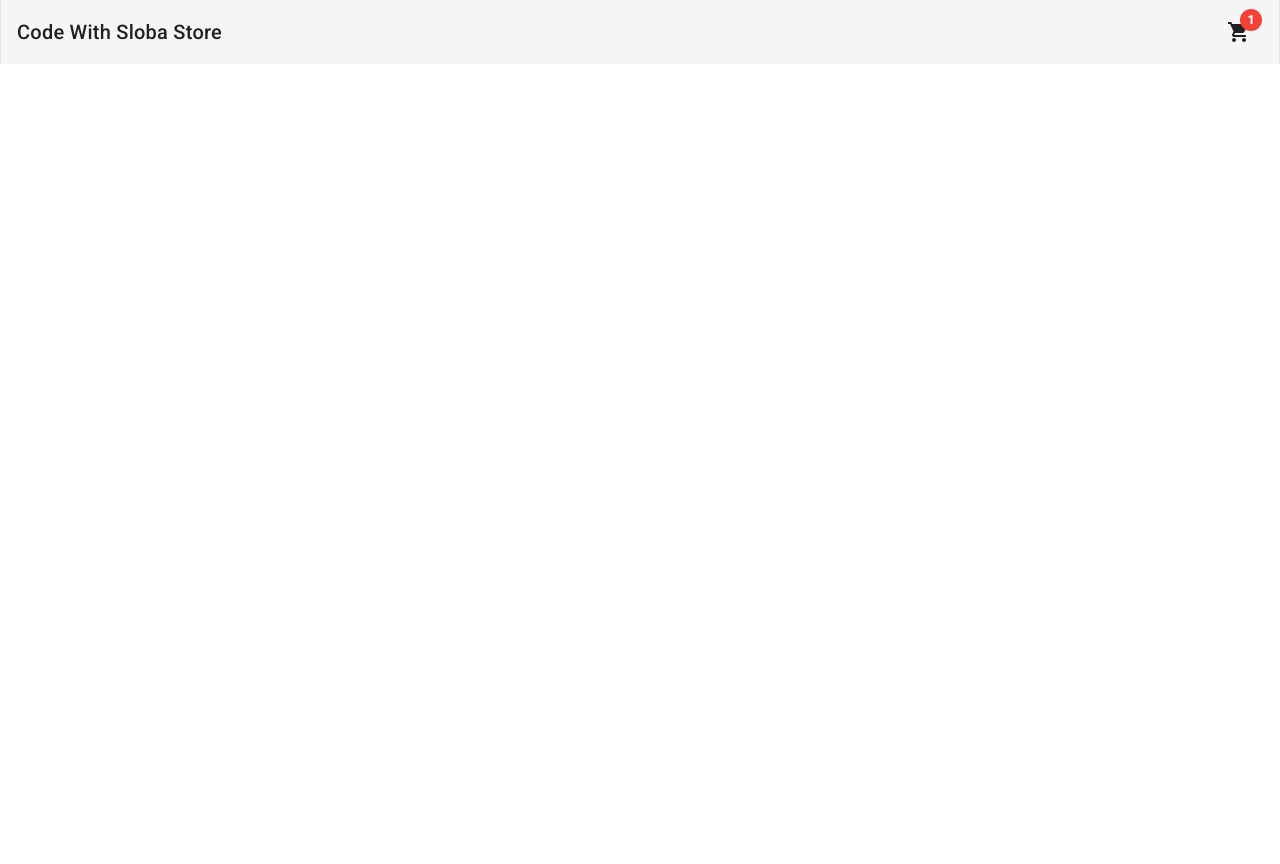
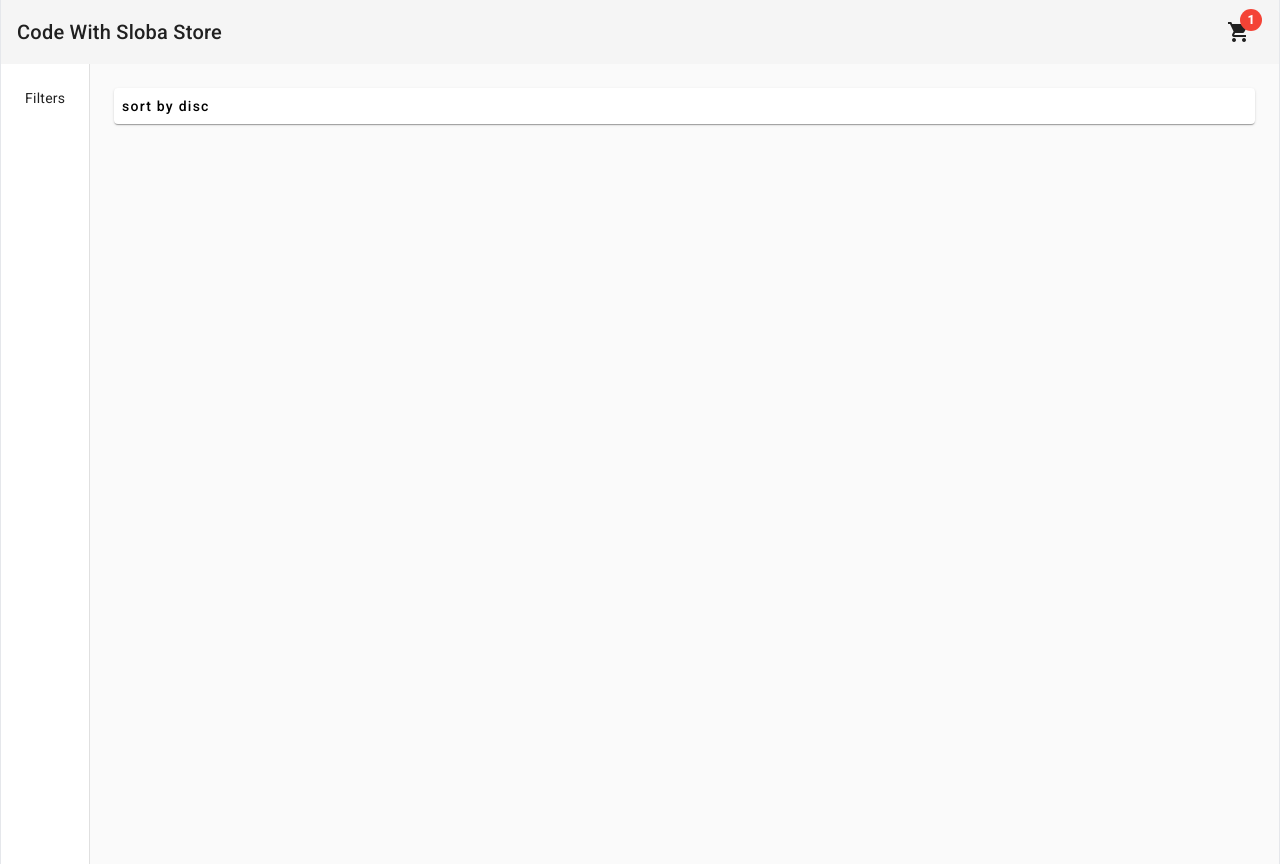
Before and after one commit to mohammedshafinc/WEBSTORE, an Angular app: page /home in a window 1280 px wide. Before the commit this address led to /. Before the commit the page ends 800 px from the top, so only its background shows below. Built offline with nearby package versions, Linux system fonts and the light colour scheme.

Commit message:
home created

```diff
--- a/src/app/app-routing.module.ts
+++ b/src/app/app-routing.module.ts
@@ -1,7 +1,18 @@
 import { NgModule } from '@angular/core';
 import { RouterModule, Routes } from '@angular/router';
+import { HomeComponent } from './pages/home/home.component';
 
-const routes: Routes = [];
+const routes: Routes = [
+  {
+    path:'home',
+    component:HomeComponent
+  },
+  {
+    path:'',
+    redirectTo:'home',
+    pathMatch:'full'
+  }
+];
 
 @NgModule({
   imports: [RouterModule.forRoot(routes)],
--- a/src/app/app.component.ts
+++ b/src/app/app.component.ts
@@ -4,6 +4,7 @@ import { Component } from '@angular/core';
   selector: 'app-root',
   template: `
   <app-header></app-header>
+  <router-outlet></router-outlet>
   `,
   styles: []
 })
--- a/src/app/app.module.ts
+++ b/src/app/app.module.ts
@@ -19,12 +19,16 @@ import { AppRoutingModule } from './app-routing.module';
 import { AppComponent } from './app.component';
 import { BrowserAnimationsModule } from '@angular/platform-browser/animations';
 import { HeaderComponent } from './components/header/header.component';
+import { HomeComponent } from './pages/home/home.component';
+import { ProductsHeaderComponent } from './pages/home/components/products-header/products-header.component';
 
 
 @NgModule({
   declarations: [
     AppComponent,
-    HeaderComponent
+    HeaderComponent,
+    HomeComponent,
+    ProductsHeaderComponent
   ],
   imports: [
     BrowserModule,
--- a/src/app/components/header/header.component.html
+++ b/src/app/components/header/header.component.html
@@ -42,6 +42,17 @@
                 Total:
                 <span class="font-bold">{{'450' |currency:'₹'   }}</span>
             </div>
+            <div class="pt-3 flex justify-between">
+
+                <button routerLink="cart" class="bg-rose-600 text-white rounded-full w-9 h-9">
+                    <mat-icon aria-hidden="true">remove_shopping_cart</mat-icon>
+                </button>
+                <button routerLink="cart" class="bg-green-600 text-white rounded-full w-9 h-9">
+                    <mat-icon>remove_shopping_cart</mat-icon>
+                </button>
+
+
+            </div>
 
         </div>
 
--- a/src/app/components/header/header.component.ts
+++ b/src/app/components/header/header.component.ts
@@ -3,6 +3,7 @@ import { Component } from '@angular/core';
 @Component({
   selector: 'app-header',
   templateUrl: './header.component.html',
+
 })
 export class HeaderComponent {
 menu: any
--- /dev/null
+++ b/src/app/pages/home/components/products-header/products-header.component.html
@@ -0,0 +1,13 @@
+<mat-card class="mb-32">
+    <div class="flex justify-between">
+        <div>
+            <button mat-button id="text">
+
+                sort by disc
+
+            </button>
+        </div>
+
+    </div>
+
+</mat-card>
--- /dev/null
+++ b/src/app/pages/home/components/products-header/products-header.component.ts
@@ -0,0 +1,11 @@
+import { Component } from '@angular/core';
+
+@Component({
+  selector: 'app-products-header',
+  templateUrl: './products-header.component.html',
+  styles: [
+  ]
+})
+export class ProductsHeaderComponent {
+
+}
--- /dev/null
+++ b/src/app/pages/home/home.component.html
@@ -0,0 +1,12 @@
+<mat-drawer-container  [autosize]="true" class="min-h-full max-w-7xl mx-auto border-x">
+
+    <mat-drawer mode="side" opened class="p-6">
+        <div>Filters</div>
+
+    </mat-drawer>
+    <mat-drawer-content class="p-6">
+        <app-products-header></app-products-header>
+
+    </mat-drawer-content>
+
+</mat-drawer-container>
--- /dev/null
+++ b/src/app/pages/home/home.component.ts
@@ -0,0 +1,15 @@
+import { Component ,OnInit} from '@angular/core';
+
+@Component({
+  selector: 'app-home',
+  templateUrl:'./home.component.html' ,
+  styles: [
+  ]
+})
+export class HomeComponent implements OnInit {
+
+  ngOnInit(): void {
+
+  }
+
+}
--- a/src/styles.css
+++ b/src/styles.css
@@ -1,5 +1,4 @@
 /* You can add global styles to this file, and also import other style files */
-
 
 @tailwind base;
 @tailwind components;
--- a/tailwind.config.js
+++ b/tailwind.config.js
@@ -1,10 +1,9 @@
 /** @type {import('tailwindcss').Config} */
 module.exports = {
-  content: [
-    "./src/**/*.{html,ts}",
-  ],
+  content: ['./src/**/*.{html,ts}', './projects/**/*.{html,ts}'],
   theme: {
     extend: {},
   },
   plugins: [],
+  important: true
 }
```
